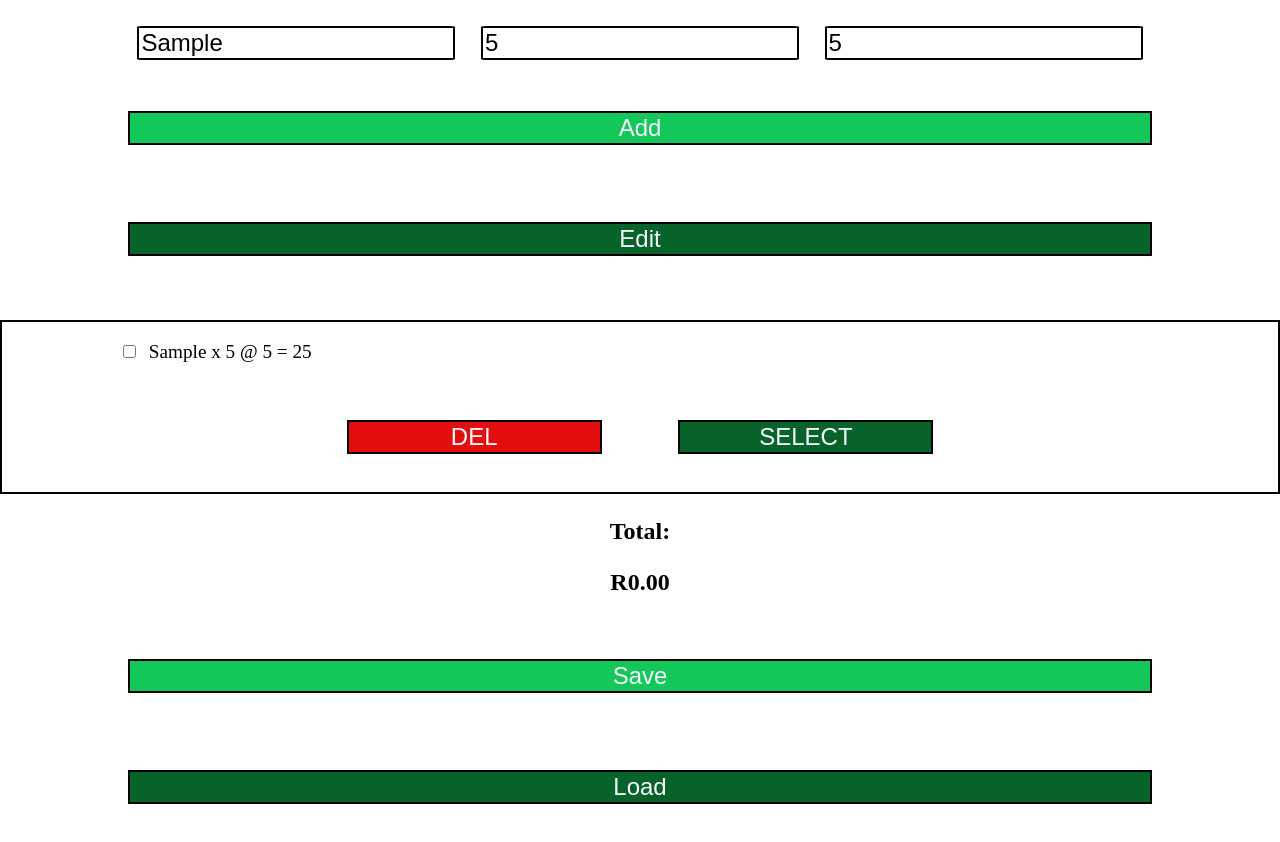
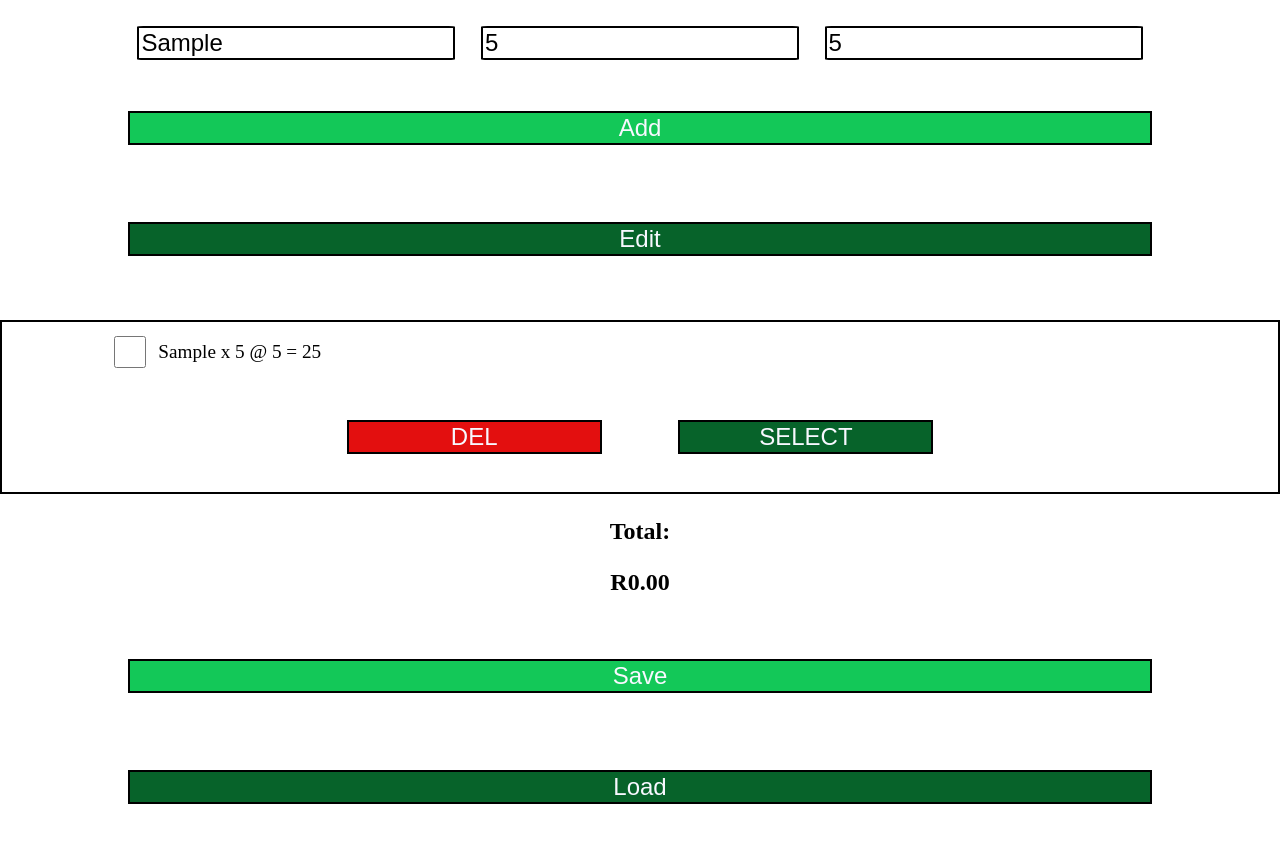
Before and after one commit to Mythomane520/simpleShoppingApp, a plain HTML site: page index.html in a window 1280 px wide. Both pictures are taken after typing "Sample", "5", "5" into the empty fields and a click on the button "Add". Drawn offline with Linux system fonts and the light colour scheme.

Commit message:
Update style.css

```diff
--- a/style.css
+++ b/style.css
@@ -47,6 +47,12 @@ input{
     flex:1;
     margin-top: 2%;
 }
+
+.cBox{
+    width: 2rem;
+    height: 2rem;
+}
+
 p{
     font-size: 1.2rem;
     display: flex;
```
